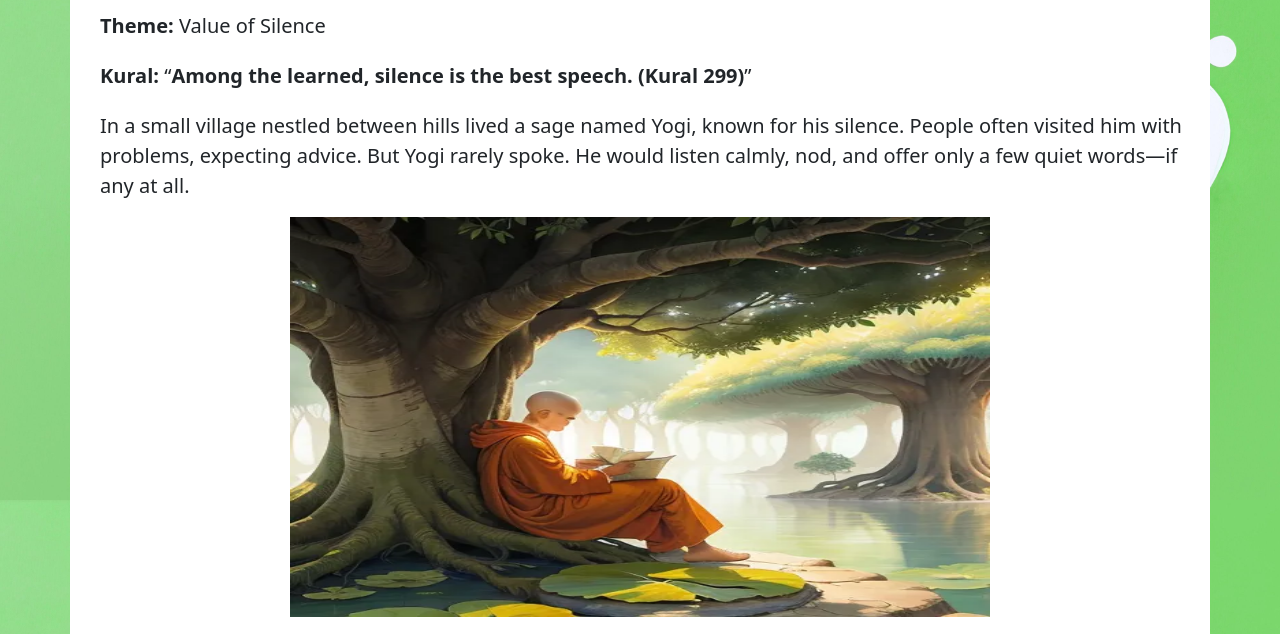
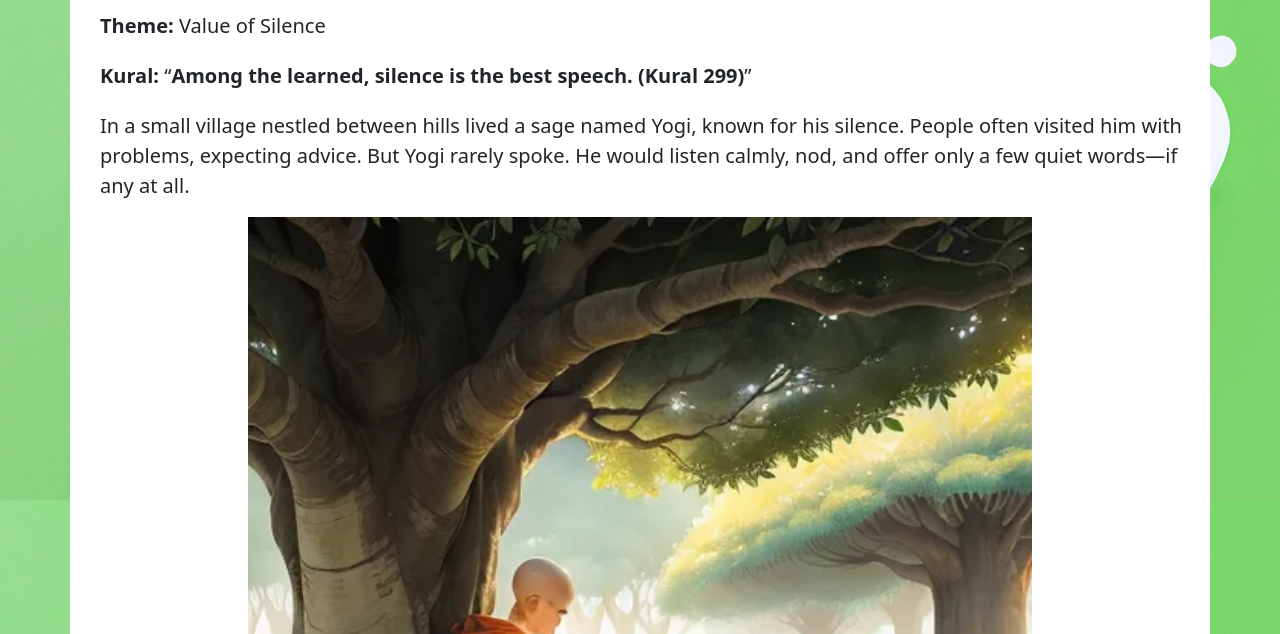
Before and after one commit to yuvasshree1824/Story-telling, a plain HTML site: page story8.html in a window 1280 px wide. Shown: the part 163-797 px from the top of the page. Drawn offline with nearby package versions, Linux system fonts and the light colour scheme.

Commit message:
Update story8.html

```diff
--- a/story8.html
+++ b/story8.html
@@ -54,7 +54,7 @@
             <p><b>Kural: </b> <span> <q><b>Among the learned, silence is the best speech. (Kural 299)</b></q></span></p>
 
             <p>In a small village nestled between hills lived a sage named Yogi, known for his silence. People often visited him with problems, expecting advice. But Yogi rarely spoke. He would listen calmly, nod, and offer only a few quiet words—if any at all.</p>
-            <center> <img src="story8.jpg" height=400 width="700"> </center>
+            <center> <img src="story8.jpg" height="70%" width="70%"> </center>
             <p>Some villagers mocked him, saying, “What use is a wise man who doesn’t speak?” But others noticed that just by sitting with him, their hearts felt lighter, and their minds clearer. Over time, disputes in the village began to reduce, as people learned to listen more and talk less.</p>
             <p>One day, two men came fighting over land. Yogi offered them a seat and let them talk. After a long silence from the sage, the men paused and looked at each other. Without a word from Yogi, they realized their mistake and agreed to share the land peacefully.</p>
             <p>Yogi’s quiet nature taught them that wisdom often lies not in loud words, but in peaceful stillness. Silence, when practiced with understanding, becomes the strongest voice.</p>
```
